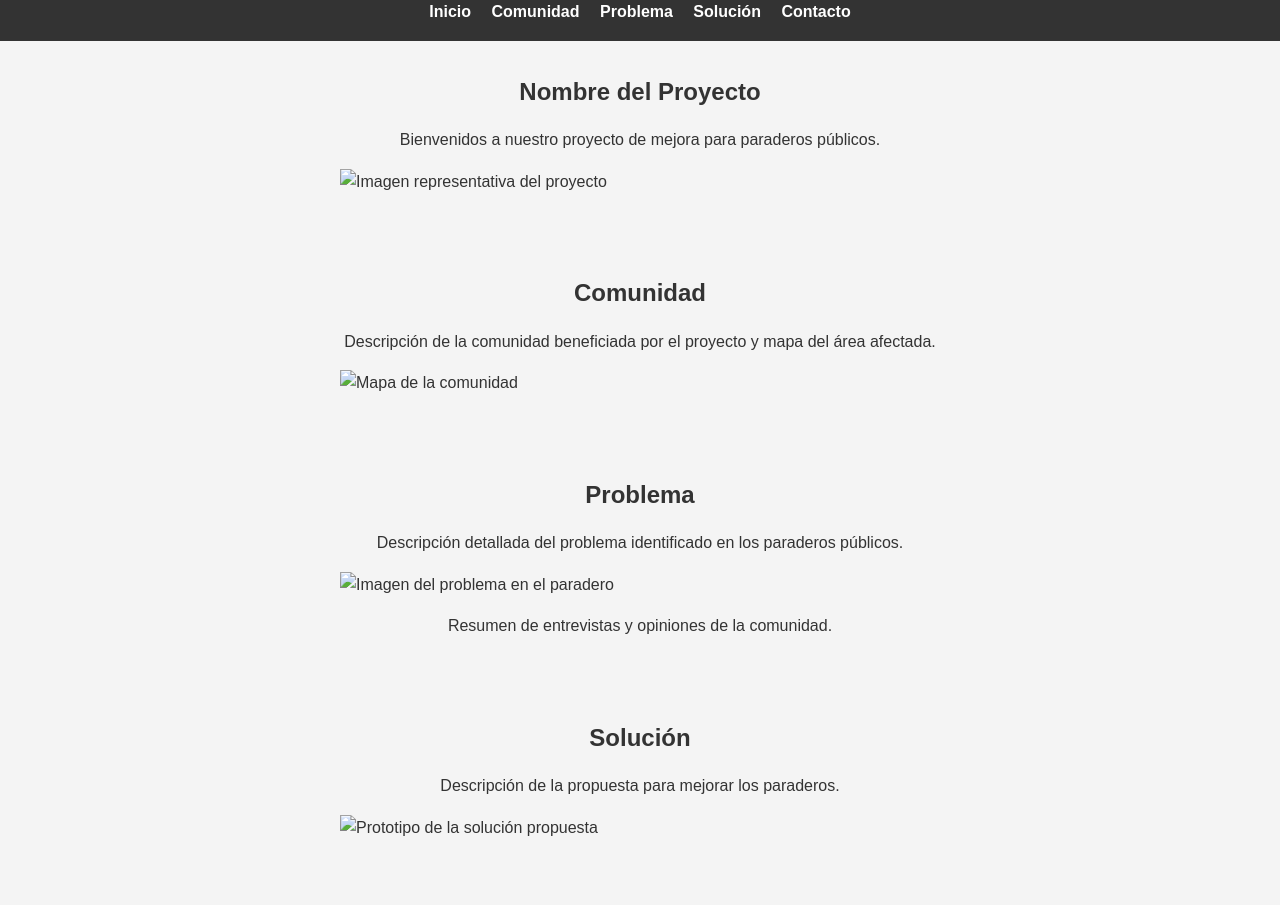
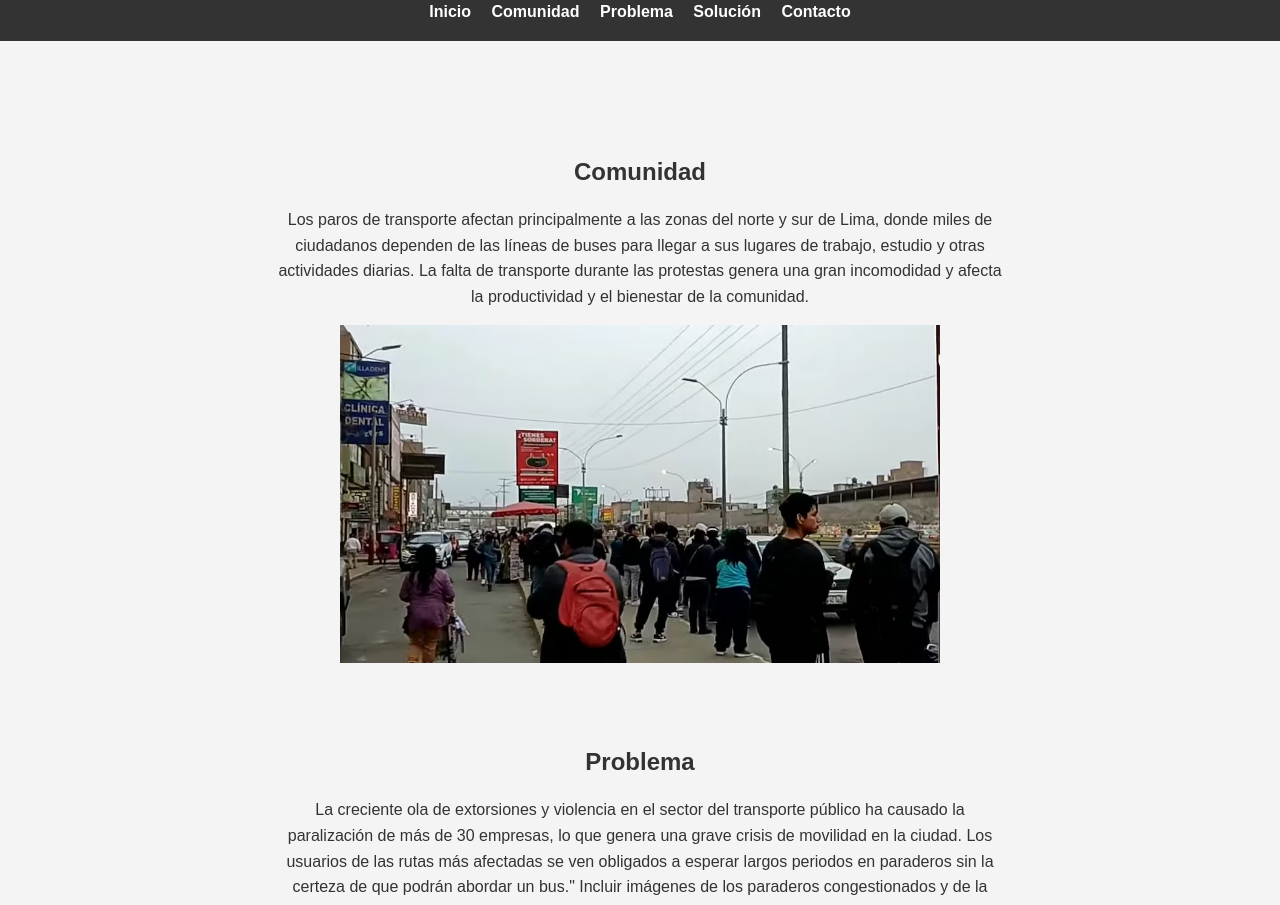
Before and after one commit to ndrehinos/Trabajo-ep3, a plain HTML site: page index.html in a window 1280 px wide. Shown: the part 71-976 px from the top of the page. Drawn offline with Linux system fonts and the light colour scheme.

Commit message:
Add files via upload

```diff
--- a/index.html
+++ b/index.html
@@ -108,7 +108,7 @@
 <body>
     <!-- Menú de Navegación -->
     <header>
-        <h1>Proyecto de Innovación en Paraderos Públicos</h1>
+        <h1>Las consecuencias de las extorciones hacia los transportistas</h1>
         <nav>
             <a href="#home">Inicio</a>
             <a href="#comunidad">Comunidad</a>
@@ -120,39 +120,50 @@
 
     <!-- Sección de Inicio -->
     <section id="home">
-        <h2>Nombre del Proyecto</h2>
-        <p>Bienvenidos a nuestro proyecto de mejora para paraderos públicos.</p>
-        <img src="imagen-proyecto.jpg" alt="Imagen representativa del proyecto">
+        <p>
+
+
+
+
+
+        </p>
     </section>
 
     <!-- Sección de Comunidad -->
     <section id="comunidad">
         <h2>Comunidad</h2>
-        <p>Descripción de la comunidad beneficiada por el proyecto y mapa del área afectada.</p>
-        <img src="mapa-comunidad.jpg" alt="Mapa de la comunidad">
+        <p>
+            Los paros de transporte afectan principalmente a las zonas del norte y sur de Lima, donde miles de ciudadanos dependen de las líneas de buses para llegar a sus lugares de trabajo, estudio y otras actividades diarias. La falta de transporte durante las protestas genera una gran incomodidad y afecta la productividad y el bienestar de la comunidad.
+        </P>
+        <img src="NVIS2S2EYFF2BEWKOW3I463JBE.avif" alt="Mapa de la comunidad">
     </section>
 
     <!-- Sección del Problema -->
     <section id="problema">
         <h2> Problema</h2>
-        <p>Descripción detallada del problema identificado en los paraderos públicos.</p>
-        <img src="imagen-problema.jpg" alt="Imagen del problema en el paradero">
-        <p>Resumen de entrevistas y opiniones de la comunidad.</p>
+        <p>La creciente ola de extorsiones y violencia en el sector del transporte público ha causado la paralización de más de 30 empresas, lo que genera una grave crisis de movilidad en la ciudad. Los usuarios de las rutas más afectadas se ven obligados a esperar largos periodos en paraderos sin la certeza de que podrán abordar un bus."
+
+            Incluir imágenes de los paraderos congestionados y de la situación que viven los usuarios será clave. También puedes agregar testimonios de los afectados o datos obtenidos de las entrevistas o fuentes confiables.</p>
+        <img src="MRCXHBPISVBSBOKTKOFME6IK5E.avif" alt="Imagen del problema en el paradero">
+
     </section>
 
     <!-- Sección de Solución -->
     <section id="solucion">
         <h2> Solución</h2>
-        <p>Descripción de la propuesta para mejorar los paraderos.</p>
-        <img src="prototipo-solucion.jpg" alt="Prototipo de la solución propuesta">
+        <p>Una posible solución para mejorar la situación podría incluir la creación de paraderos más seguros y eficientes, la implementación de tecnología para optimizar el flujo de transporte y mejorar la seguridad para los conductores y usuarios."
+
+            Aquí puedes incluir diagramas, propuestas visuales de los paraderos, o esquemas que muestren cómo cambiaría la estructura del sistema de transporte o cómo se implementaría la seguridad. Asegúrate de destacar que es una propuesta preliminar.</p>
+        <img src="download.jpg" alt="Prototipo de la solución propuesta">
     </section>
 
     <!-- Sección de Contacto -->
     <section id="contacto">
         <h2>Contacto</h2>
-        <p>Contáctanos para más información sobre el proyecto.</p>
+        <p></p>
         <form action="#">
             <input type="text" name="nombre" placeholder="Tu Nombre" required>
+            <input type="text" name="telefono" placeholder="Telefono" required>
             <input type="email" name="email" placeholder="Tu Correo" required>
             <textarea name="mensaje" placeholder="Escribe tu mensaje aquí..." required></textarea>
             <button type="submit">Enviar</button>
```
Also changed, not shown: MRCXHBPISVBSBOKTKOFME6IK5E.avif (added), NVIS2S2EYFF2BEWKOW3I463JBE.avif (added), download.jpg (added).
